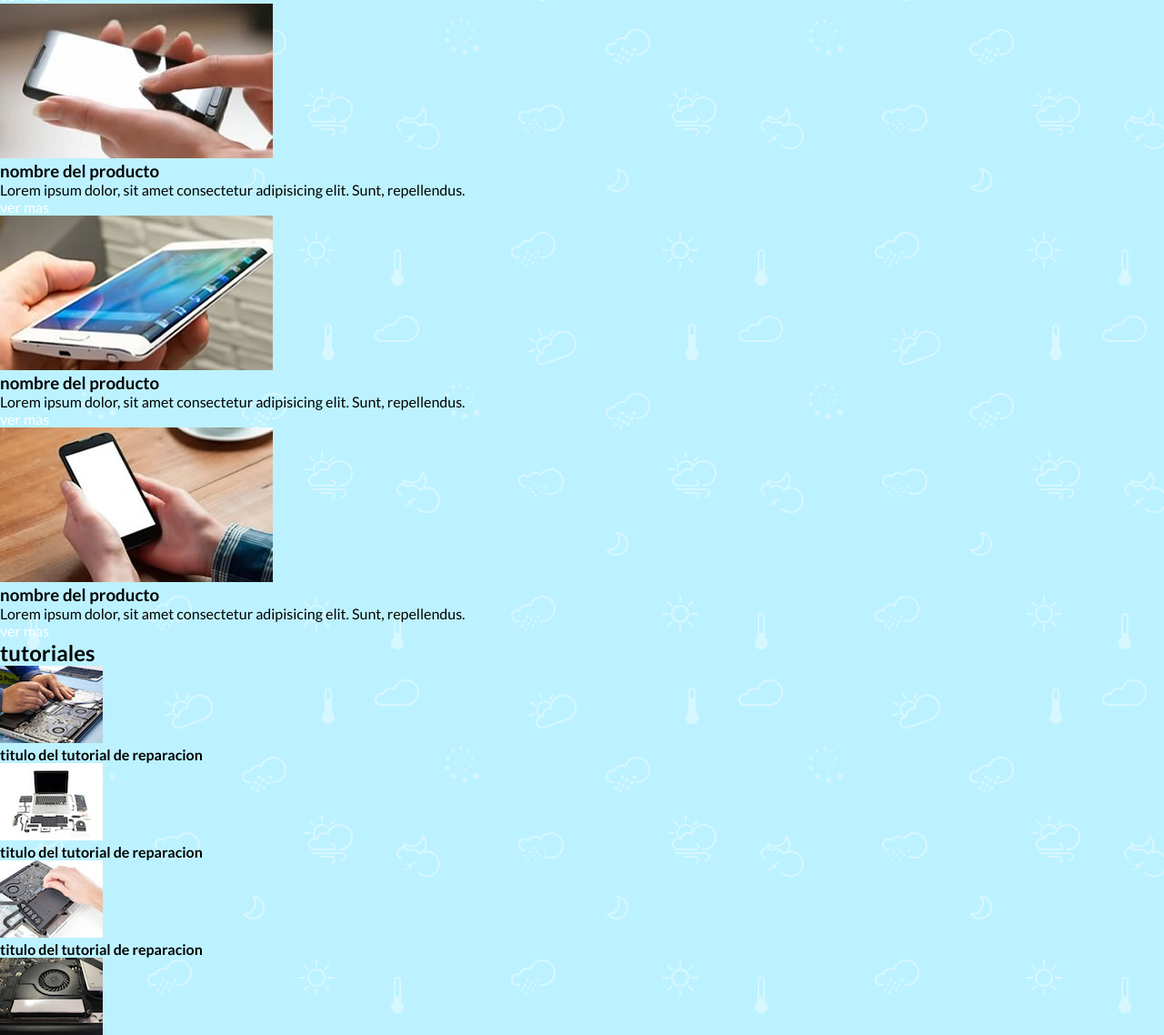
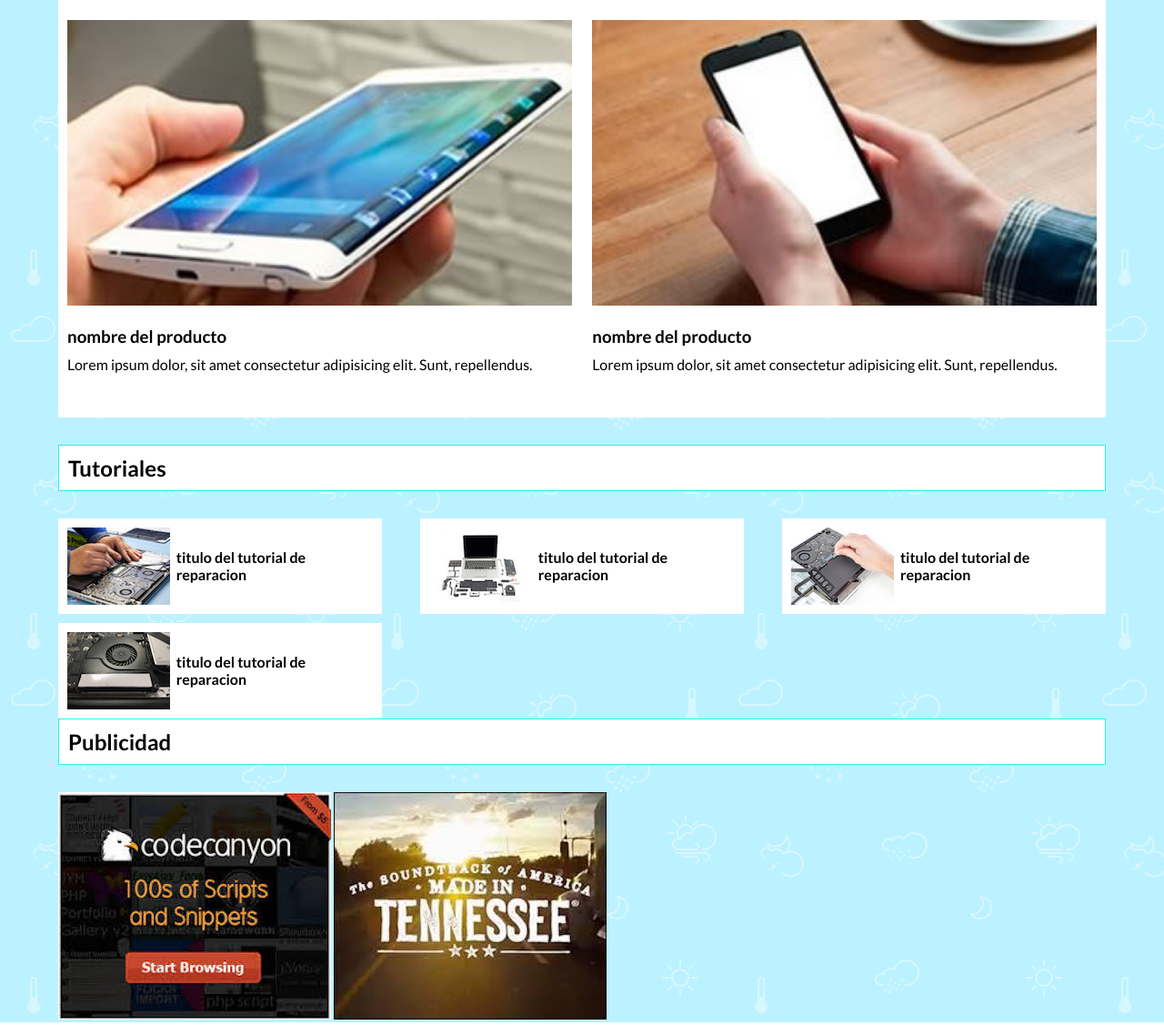
Before and after one commit to Linno87/craftsy, a website: page views/home.html in a window 1280 px wide. Shown: the part 869-2007 px from the top of the page at 91% size. Drawn offline with Linux system fonts and the light colour scheme.

Commit message:
flex: clase nueva css

```diff
--- a/public/css/header.css
+++ b/public/css/header.css
@@ -23,3 +23,24 @@
     text-transform: uppercase;
     margin-top: 10px;
 }
+
+@media (min-width: 481px){
+    .header{
+        display: flex;
+        flex-wrap: nowrap;
+    }
+    .header_nav{
+        display: flex;
+        justify-content:space-between;
+    }
+    .header_nav ul{
+        display: flex;
+        gap: 20px;
+    }
+
+    .header_logo button{
+        display: none;
+    }
+
+
+}
--- a/public/css/home.css
+++ b/public/css/home.css
@@ -0,0 +1,66 @@
+.main{
+    background-color: white;
+    padding: 10px;
+}
+
+.main_cont_articulo{
+    width: 100%;
+}
+
+.main_cont_articulo img{
+    width: 100%;
+}
+
+.main_cont_articulo_descripcion{
+    margin: 20px 0;
+
+}
+.main_cont_articulo_descripcion p{
+    margin: 10px 0;
+}
+.main_cont_articulo_descripcion a{
+    display: inline-block;
+    padding: 8px;
+    background-color: orangered;
+}
+
+@media (min-width: 481px) {
+    .main{
+        display: flex;
+        flex-wrap: wrap;
+        width: 90%;
+        margin:0 auto 30px;
+        gap: 2%;
+
+    }
+    .main_cont_articulo{
+        width: 49%;
+    }
+
+    .home_aside_section{
+        width: 90%;
+        margin: 0 auto;
+        display: flex;
+        flex-wrap: wrap;
+        justify-content: space-between;
+        gap: 10px;
+    }
+    .home_aside_section h2{
+        background-color: white;
+        padding: 10px;
+        text-transform: capitalize;
+        font-weight: 700;
+        width: 100%;
+        margin-bottom: 20px;
+        border: 1px solid rgb(43, 240, 240);
+    }
+    .home_aside_section_articulo{
+        display: flex;
+        gap: 2%;
+        align-items: center;
+        background-color: white;
+        padding: 10px;
+    }
+
+
+}
--- a/views/home.html
+++ b/views/home.html
@@ -11,24 +11,6 @@
     <title>Craftsy</title>
   </head>
   <body>
-    <header class="header">
-      <div class="header_logo">
-        <img src="/img/logo.png" alt="logo" />
-        <button><i class="fas fa-bars fa-lg"></i></button>
-      </div>
-
-      <nav class="header_nav">
-        <ul>
-          <li><a href="">smartphone</a></li>
-          <li><a href="">tablets</a></li>
-          <li><a href="">computadoras</a></li>
-        </ul>
-        <ul>
-          <li><a href="">login</a></li>
-          <li><a href="">registro</a></li>
-        </ul>
-      </nav>
-    </header>
     <main class="main">
       <article class="main_cont_articulo">
         <img src="/img/img-phone-01.jpg" alt="imagen_prod_01" />
@@ -38,8 +20,9 @@
             Lorem ipsum dolor, sit amet consectetur adipisicing elit. Sunt,
             repellendus.
           </p>
+          <a href="">ver mas</a>
         </div>
-        <a href="">ver mas</a>
+
       </article>
       <article class="main_cont_articulo">
         <img src="/img/img-phone-02.jpg" alt="imagen_prod_02" />
@@ -100,19 +83,19 @@
     <aside class="home_aside">
       <section class="home_aside_section">
         <h2>tutoriales</h2>
-        <article clas="home_aside_section_articulo">
+        <article class="home_aside_section_articulo">
           <img src="/img/aside-01.jpg" alt="img_aside_01" />
           <h4>titulo del tutorial de reparacion</h4>
         </article>
-        <article clas="home_aside_section_articulo">
+        <article class="home_aside_section_articulo">
           <img src="/img/aside-02.jpg" alt="img_aside_02" />
           <h4>titulo del tutorial de reparacion</h4>
         </article>
-        <article clas="home_aside_section_articulo">
+        <article class="home_aside_section_articulo">
           <img src="/img/aside-03.jpg" alt="img_aside_03" />
           <h4>titulo del tutorial de reparacion</h4>
         </article>
-        <article clas="home_aside_section_articulo">
+        <article class="home_aside_section_articulo">
           <img src="/img/aside-04.jpg" alt="img_aside_04" />
           <h4>titulo del tutorial de reparacion</h4>
         </article>
```
Also changed, not shown: views/header.html (added, +18 -0 lines).
